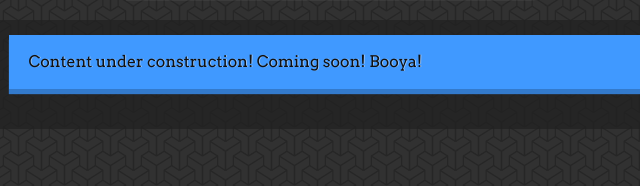
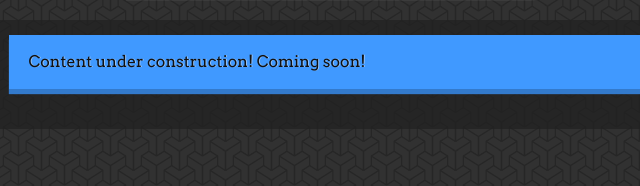
Before and after one commit to jackwkinsey/jackwkinsey.github.io, a plain HTML site: page portfolio.html in a window 1280 px wide. Shown: the part 298-484 px from the top of the page, 304-944 px from the left. Drawn offline with nearby package versions, Linux system fonts and the light colour scheme.

Commit message:
Undid change from test...again.

```diff
--- a/portfolio.html
+++ b/portfolio.html
@@ -25,7 +25,7 @@
 
             <div id="content">
                 <section>
-                    <p>Content under construction! Coming soon! Booya!</p>
+                    <p>Content under construction! Coming soon!</p>
                 </section>
             </div>
 
```
